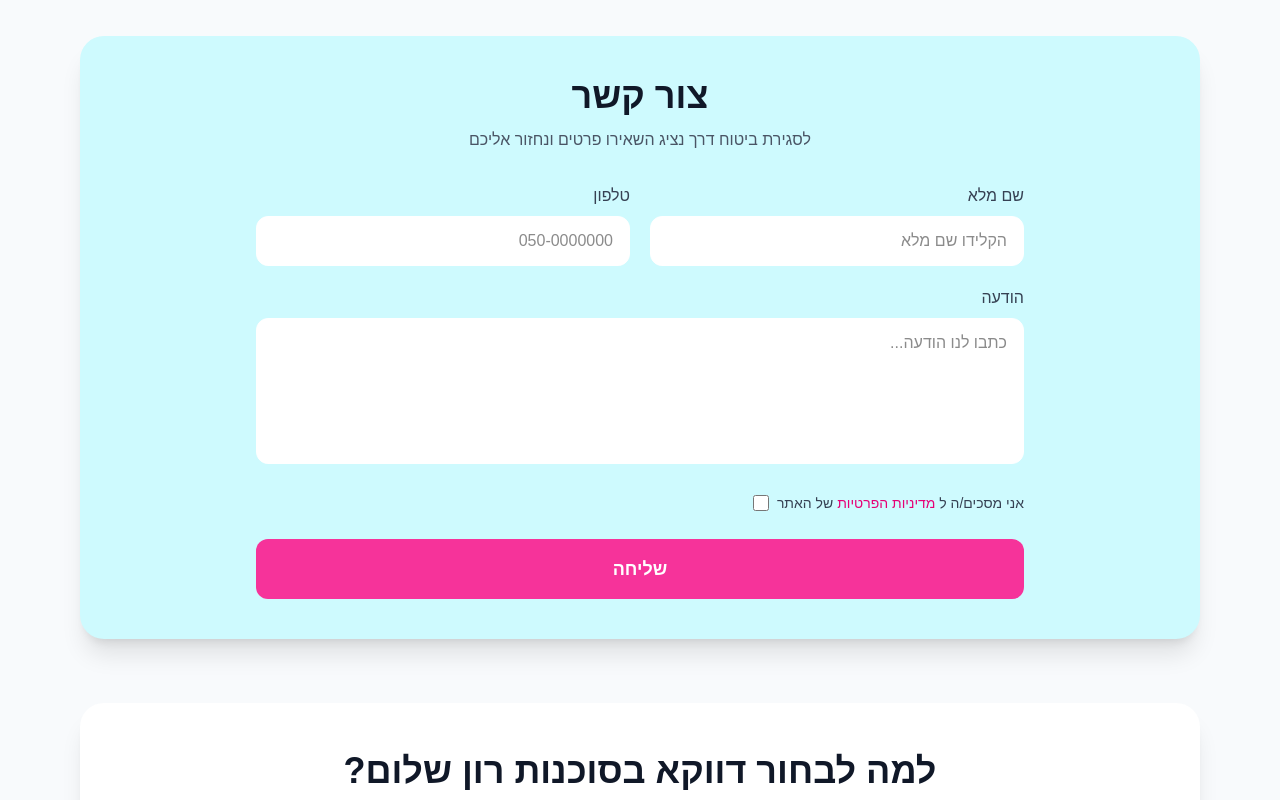
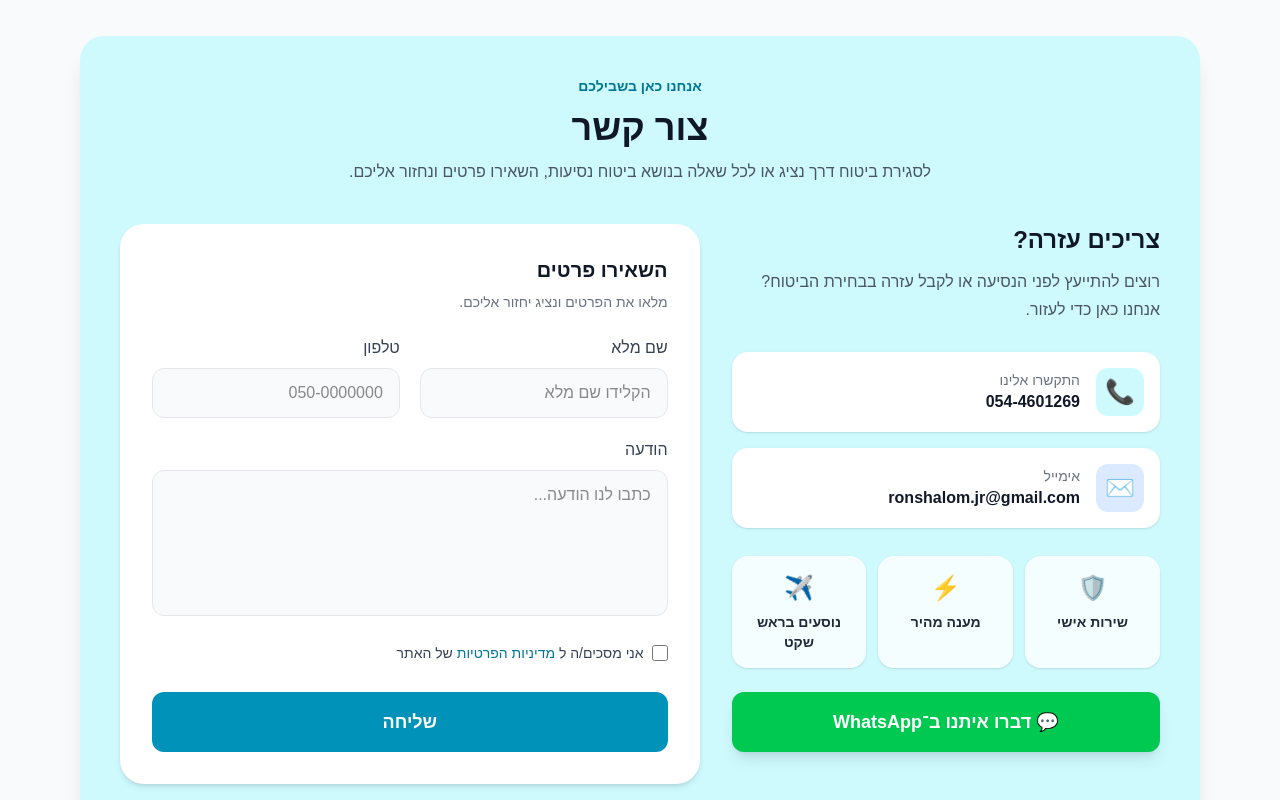
Before and after one commit to EliranTakiya/ron-shalom-travel-insurance, a Next.js app: page / in a window 1280 px wide. Shown: the part 3600-4400 px from the top of the page. Built offline with nearby package versions, Linux system fonts and the light colour scheme.

Commit message:
Update contact section and WhatsApp button

```diff
--- a/src/app/page.tsx
+++ b/src/app/page.tsx
@@ -1638,27 +1638,132 @@ export default function Home() {
         id="contact"
         className="mx-auto mt-4 w-full max-w-6xl scroll-mt-24 px-4 pb-16"
       >
-
-        <div className="rounded-3xl bg-cyan-100 p-6 shadow-xl md:p-10">
-
-          <div className="mb-8 text-center">
+        <div className="overflow-hidden rounded-3xl bg-cyan-100 shadow-xl">
+
+          {/* כותרת */}
+          <div className="px-6 pt-8 text-center md:px-10 md:pt-10">
+            <div className="mb-3 text-sm font-bold text-cyan-700">
+              אנחנו כאן בשבילכם
+            </div>
 
             <h2 className="text-3xl font-bold text-gray-900 md:text-4xl">
               צור קשר
             </h2>
 
-            <p className="mt-3 text-gray-600">
-              לסגירת ביטוח דרך נציג השאירו פרטים ונחזור אליכם
-            </p>
-
-          </div>
-
-          <form className="mx-auto max-w-3xl">
+            <p className="mx-auto mt-3 max-w-2xl text-gray-600">
+              לסגירת ביטוח דרך נציג או לכל שאלה בנושא ביטוח נסיעות,
+              השאירו פרטים ונחזור אליכם.
+            </p>
+          </div>
+
+          <div className="grid gap-8 p-6 md:p-10 lg:grid-cols-[0.85fr_1.15fr] lg:items-stretch">
+
+            {/* פרטי קשר */}
+            <div className="flex h-full flex-col">
+
+              <h3 className="text-2xl font-bold text-gray-900">
+                צריכים עזרה?
+              </h3>
+
+              <p className="mt-3 leading-7 text-gray-600">
+                רוצים להתייעץ לפני הנסיעה או לקבל עזרה בבחירת הביטוח?
+                אנחנו כאן כדי לעזור.
+              </p>
+
+              <div className="mt-7 space-y-4">
+
+                {/* טלפון */}
+                <a
+                  href="tel:0544601269"
+                  className="flex cursor-pointer items-center gap-4 rounded-2xl bg-white p-4 shadow-sm transition hover:-translate-y-1 hover:shadow-md"
+                >
+                  <div className="flex h-12 w-12 shrink-0 items-center justify-center rounded-xl bg-cyan-100 text-2xl">
+                    📞
+                  </div>
+
+                  <div>
+                    <div className="text-sm text-gray-500">
+                      התקשרו אלינו
+                    </div>
+
+                    <div className="font-bold text-gray-900">
+                      054-4601269
+                    </div>
+                  </div>
+                </a>
+
+                {/* אימייל */}
+                <a
+                  href="mailto:ronshalom.jr@gmail.com"
+                  className="flex cursor-pointer items-center gap-4 rounded-2xl bg-white p-4 shadow-sm transition hover:-translate-y-1 hover:shadow-md"
+                >
+                  <div className="flex h-12 w-12 shrink-0 items-center justify-center rounded-xl bg-blue-100 text-2xl">
+                    ✉️
+                  </div>
+
+                  <div>
+                    <div className="text-sm text-gray-500">
+                      אימייל
+                    </div>
+
+                    <div className="font-bold text-gray-900">
+                      ronshalom.jr@gmail.com
+                    </div>
+                  </div>
+                </a>
+
+              </div>
+
+              <div className="mt-7 grid grid-cols-3 gap-3">
+                <div className="rounded-2xl bg-white/80 p-4 text-center shadow-sm">
+                  <div className="text-2xl">🛡️</div>
+                  <div className="mt-2 text-sm font-bold text-gray-800">
+                    שירות אישי
+                  </div>
+                </div>
+
+                <div className="rounded-2xl bg-white/80 p-4 text-center shadow-sm">
+                  <div className="text-2xl">⚡</div>
+                  <div className="mt-2 text-sm font-bold text-gray-800">
+                    מענה מהיר
+                  </div>
+                </div>
+
+                <div className="rounded-2xl bg-white/80 p-4 text-center shadow-sm">
+                  <div className="text-2xl">✈️</div>
+                  <div className="mt-2 text-sm font-bold text-gray-800">
+                    נוסעים בראש שקט
+                  </div>
+                </div>
+              </div>
+              {/* WhatsApp CTA */}
+              <a
+                href="https://wa.me/972544601269"
+                target="_blank"
+                rel="noopener noreferrer"
+                className="mt-6 flex cursor-pointer items-center justify-center gap-2 rounded-xl bg-green-500 px-6 py-4 text-lg font-bold text-white shadow-lg transition hover:-translate-y-0.5 hover:bg-green-600 hover:shadow-xl lg:mt-auto lg:mb-8"
+              >
+                💬 דברו איתנו ב־WhatsApp
+              </a>
+
+            </div>
+
+            {/* טופס */}
+            <div className="rounded-3xl bg-white p-6 shadow-md md:p-8">
+
+              <h3 className="text-xl font-bold text-gray-900">
+                השאירו פרטים
+              </h3>
+
+              <p className="mt-2 text-sm text-gray-500">
+                מלאו את הפרטים ונציג יחזור אליכם.
+              </p>
+
+              <form className="mt-6">
 
                 <div className="grid gap-5 md:grid-cols-2">
 
                   <div>
-
                     <label className="mb-2 block text-right font-medium text-gray-700">
                       שם מלא
                     </label>
@@ -1666,13 +1771,11 @@ export default function Home() {
                     <input
                       type="text"
                       placeholder="הקלידו שם מלא"
-                  className="w-full rounded-xl border border-white bg-white px-4 py-3 text-right outline-none transition focus:border-pink-400 focus:ring-2 focus:ring-pink-100"
+                      className="w-full rounded-xl border border-gray-200 bg-gray-50 px-4 py-3 text-right outline-none transition focus:border-cyan-400 focus:bg-white focus:ring-2 focus:ring-cyan-100"
                     />
-
                   </div>
 
                   <div>
-
                     <label className="mb-2 block text-right font-medium text-gray-700">
                       טלפון
                     </label>
@@ -1680,15 +1783,13 @@ export default function Home() {
                     <input
                       type="tel"
                       placeholder="050-0000000"
-                  className="w-full rounded-xl border border-white bg-white px-4 py-3 text-right outline-none transition focus:border-pink-400 focus:ring-2 focus:ring-pink-100"
+                      className="w-full rounded-xl border border-gray-200 bg-gray-50 px-4 py-3 text-right outline-none transition focus:border-cyan-400 focus:bg-white focus:ring-2 focus:ring-cyan-100"
                     />
-
                   </div>
 
                 </div>
 
                 <div className="mt-5">
-
                   <label className="mb-2 block text-right font-medium text-gray-700">
                     הודעה
                   </label>
@@ -1696,21 +1797,25 @@ export default function Home() {
                   <textarea
                     rows={5}
                     placeholder="כתבו לנו הודעה..."
-                className="w-full resize-none rounded-xl border border-white bg-white px-4 py-3 text-right outline-none transition focus:border-pink-400 focus:ring-2 focus:ring-pink-100"
+                    className="w-full resize-none rounded-xl border border-gray-200 bg-gray-50 px-4 py-3 text-right outline-none transition focus:border-cyan-400 focus:bg-white focus:ring-2 focus:ring-cyan-100"
                   />
-
                 </div>
 
                 <div className="mt-5 w-full text-right">
 
                   <label className="inline-flex cursor-pointer items-center gap-2 text-sm text-gray-700">
+
+                    <input
+                      type="checkbox"
+                      className="h-4 w-4 cursor-pointer accent-cyan-500"
+                    />
 
                     <span>
                       אני מסכים/ה ל{" "}
 
                       <a
                         href="/privacy"
-                    className="font-medium text-pink-600 hover:underline"
+                        className="font-medium text-cyan-700 hover:underline"
                       >
                         מדיניות הפרטיות
                       </a>
@@ -1718,18 +1823,13 @@ export default function Home() {
                       {" "}של האתר
                     </span>
 
-                <input
-                  type="checkbox"
-                  className="h-4 w-4 cursor-pointer accent-pink-500"
-                />
-
                   </label>
 
                 </div>
 
                 <button
                   type="submit"
-              className="mt-6 w-full rounded-xl bg-pink-500 py-4 text-lg font-bold text-white transition hover:bg-pink-600"
+                  className="mt-6 w-full cursor-pointer rounded-xl bg-cyan-600 py-4 text-lg font-bold text-white transition hover:bg-cyan-700"
                 >
                   שליחה
                 </button>
@@ -1738,6 +1838,8 @@ export default function Home() {
 
             </div>
 
+          </div>
+        </div>
       </section>
 
       {/* =========================
```
Lines whose indentation alone changed are shown as unchanged.
